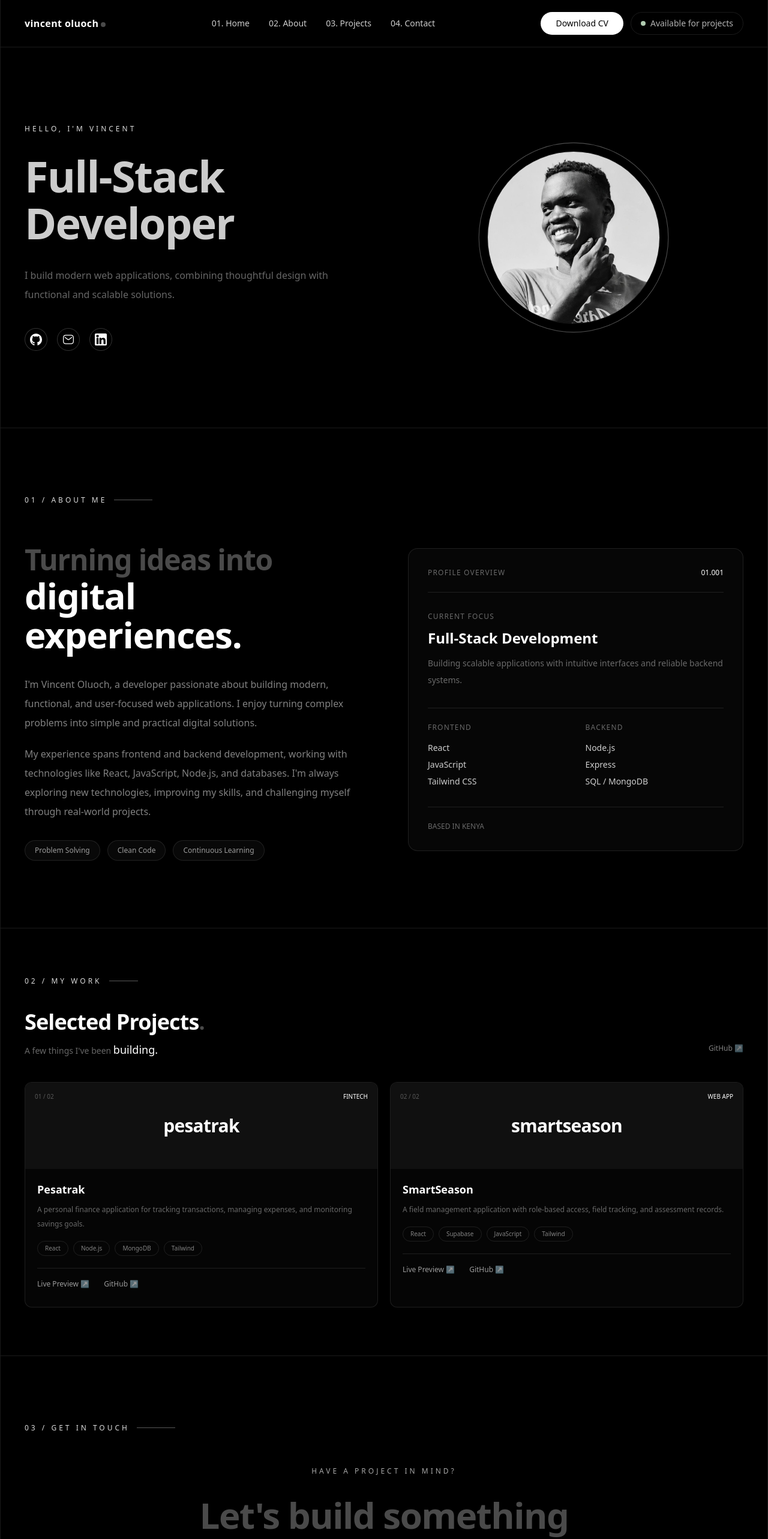
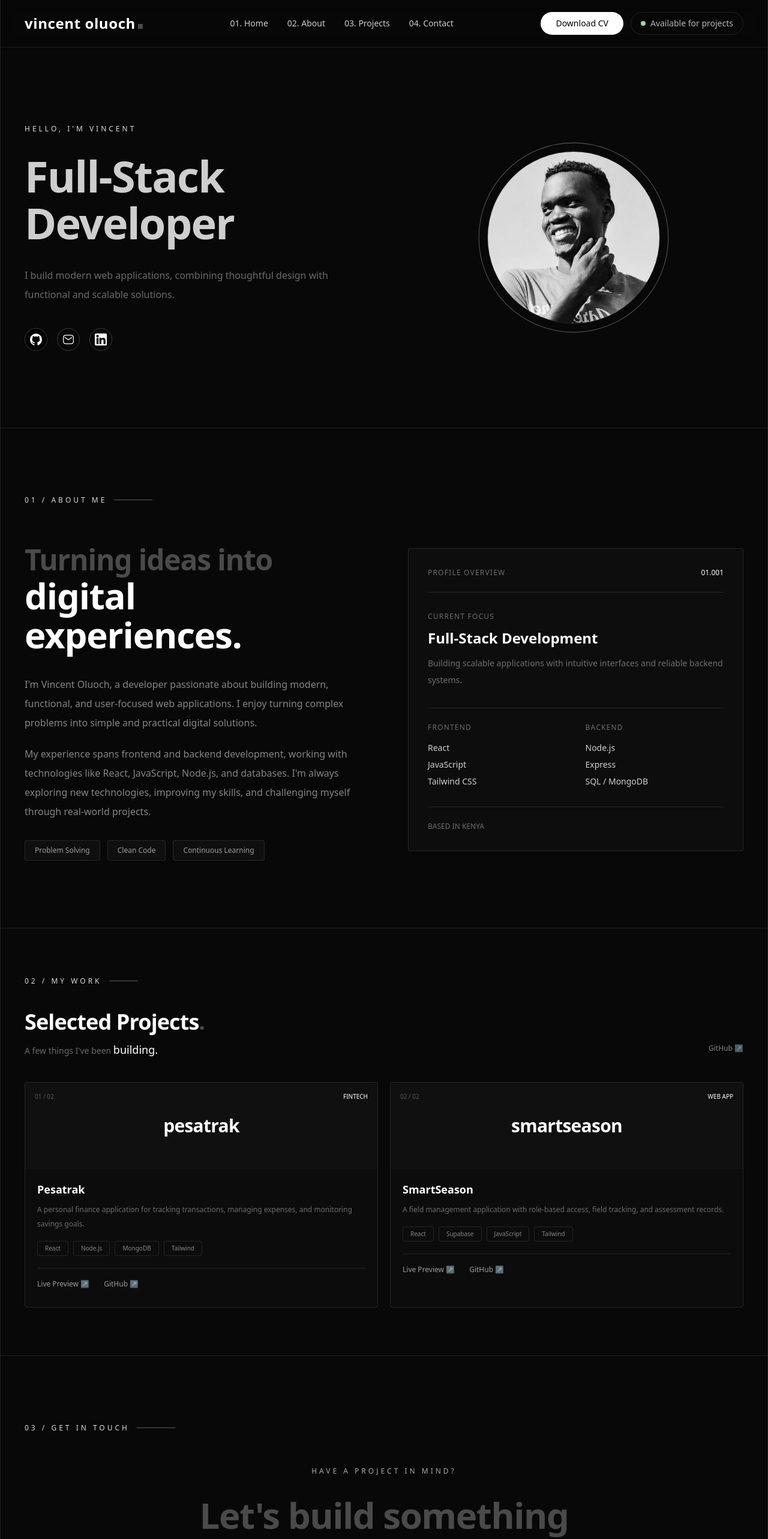
Before and after one commit to oluochvn/p20, a React (Vite) app: page / in a window 1280 px wide. Shown: the top 2566 px of the page at 60% size. Built offline with nearby package versions, Linux system fonts and the light colour scheme; some icons are missing; a web font is replaced by a local one.

Commit message:
rounded fix

```diff
--- a/src/App.tsx
+++ b/src/App.tsx
@@ -6,14 +6,14 @@ function App() {
   const close = () => setOpen(false);
 
   return (
-    <div className="bg-black min-h-screen text-white px-0 pt-0 pb-0">
+    <div className="bg-black/97 min-h-screen text-white px-0 pt-0 pb-0">
       <div className="min-h-screen border-x border-white/10 overflow-x-clip">
 
-        <nav className="sticky top-0 z-50 border-b border-white/10 bg-black/80 backdrop-blur-md">
+        <nav className="sticky top-0 z-50 border-b border-white/10 bg-black/5 backdrop-blur-md">
           <div className="flex justify-between items-center px-5 sm:px-10 py-4 md:py-5">
-            <h1 className="font-bold text-white tracking-wide">
+            <h1 className="font-bold text-2xl text-white tracking-wide">
               vincent oluoch
-              <span className="inline-block w-2 h-2 rounded-full bg-[#4A4A4A] ml-1"></span>
+              <span className="inline-block w-2 h-2  bg-[#4A4A4A] ml-1"></span>
             </h1>
 
             <ul className="hidden md:flex gap-8 text-sm text-white/80">
@@ -28,7 +28,7 @@ function App() {
                 Download CV
               </a>
               <div className="flex items-center gap-2 border border-white/10 px-4 py-2 rounded-full text-sm text-white/70">
-                <span className="w-2 h-2 rounded-full bg-[#B1CCB1]"></span>
+                <span className="w-2 h-2 rounded bg-[#B1CCB1]"></span>
                 Available for projects
               </div>
             </div>
@@ -135,7 +135,7 @@ function App() {
 
               <div className="flex flex-wrap gap-2.5 md:gap-3 mt-7 md:mt-8">
                 {["Problem Solving", "Clean Code", "Continuous Learning"].map((item) => (
-                  <span key={item} className="border border-white/10 bg-white/[0.03] px-4 py-2 rounded-full text-xs text-white/60 hover:border-[#4A4A4A]/50 hover:text-[#4A4A4A] transition">
+                  <span key={item} className="border border-white/10 bg-white/[0.03] px-4 py-2 rounded text-xs text-white/60 hover:border-[#4A4A4A]/50 hover:text-[#4A4A4A] transition">
                     {item}
                   </span>
                 ))}
@@ -143,7 +143,7 @@ function App() {
             </div>
 
             <div className="relative">
-              <div className="relative border border-white/10 bg-white/[0.025] rounded-2xl p-6 sm:p-8">
+              <div className="relative border border-white/10 bg-white/[0.025] rounded p-6 sm:p-8">
                 <div className="flex justify-between items-center border-b border-white/10 pb-5 md:pb-6">
                   <span className="text-xs tracking-widest text-white/40">PROFILE OVERVIEW</span>
                   <span className="text-xs">01.001</span>
@@ -208,7 +208,7 @@ function App() {
           </div>
 
           <div className="grid grid-cols-1 md:grid-cols-2 gap-4 md:gap-5">
-            <div className="group border border-white/10 bg-white/[0.02] rounded-xl overflow-hidden hover:border-white/20 transition">
+            <div className="group border border-white/10 bg-white/[0.02] rounded overflow-hidden hover:border-white/20 transition">
               <div className="relative h-32 md:h-36 bg-[#101010] flex items-center justify-center">
                 <p className="text-[1.65rem] md:text-3xl font-bold tracking-tight">pesatrak</p>
                 <span className="absolute top-4 left-4 text-[10px] text-white/30">01 / 02</span>
@@ -224,7 +224,7 @@ function App() {
 
                 <div className="flex flex-wrap gap-2 mt-4">
                   {["React", "Node.js", "MongoDB", "Tailwind"].map((tech) => (
-                    <span key={tech} className="text-[10px] text-white/50 border border-white/10 rounded-full px-3 py-1">{tech}</span>
+                    <span key={tech} className="text-[10px] text-white/50 border border-white/10 rounded px-3 py-1">{tech}</span>
                   ))}
                 </div>
 
@@ -235,7 +235,7 @@ function App() {
               </div>
             </div>
 
-            <div className="group border border-white/10 bg-white/[0.02] rounded-xl overflow-hidden hover:border-white/20 transition">
+            <div className="group border border-white/10 bg-white/[0.02] rounded overflow-hidden hover:border-white/20 transition">
               <div className="relative h-32 md:h-36 bg-[#101010] flex items-center justify-center">
                 <p className="text-[1.65rem] md:text-3xl font-bold tracking-tight">smartseason</p>
                 <span className="absolute top-4 left-4 text-[10px] text-white/30">02 / 02</span>
@@ -251,7 +251,7 @@ function App() {
 
                 <div className="flex flex-wrap gap-2 mt-4">
                   {["React", "Supabase", "JavaScript", "Tailwind"].map((tech) => (
-                    <span key={tech} className="text-[10px] text-white/50 border border-white/10 rounded-full px-3 py-1">{tech}</span>
+                    <span key={tech} className="text-[10px] text-white/50 border border-white/10 rounded px-3 py-1">{tech}</span>
                   ))}
                 </div>
 
@@ -285,7 +285,7 @@ function App() {
               and opportunities to contribute to interesting work.
             </p>
 
-            <a href="mailto:theevinceke@gmail.com" className="inline-flex items-center justify-center gap-3 bg-black text-white px-7 py-3.5 md:py-3 rounded-full border border-white/40 text-sm font-medium mt-9 md:mt-10 hover:bg-white/10 transition duration-300">
+            <a href="mailto:theevinceke@gmail.com" className="inline-flex items-center justify-center gap-3 bg-white/[0.02] text-white px-7 py-3.5 md:py-3 rounded border border-white/20 text-sm font-medium mt-9 md:mt-10 hover:bg-white/10 transition duration-300">
               Let's Talk
               <img src="/email2.svg" alt="email" className="w-5 h-5 invert" />
             </a>
```
